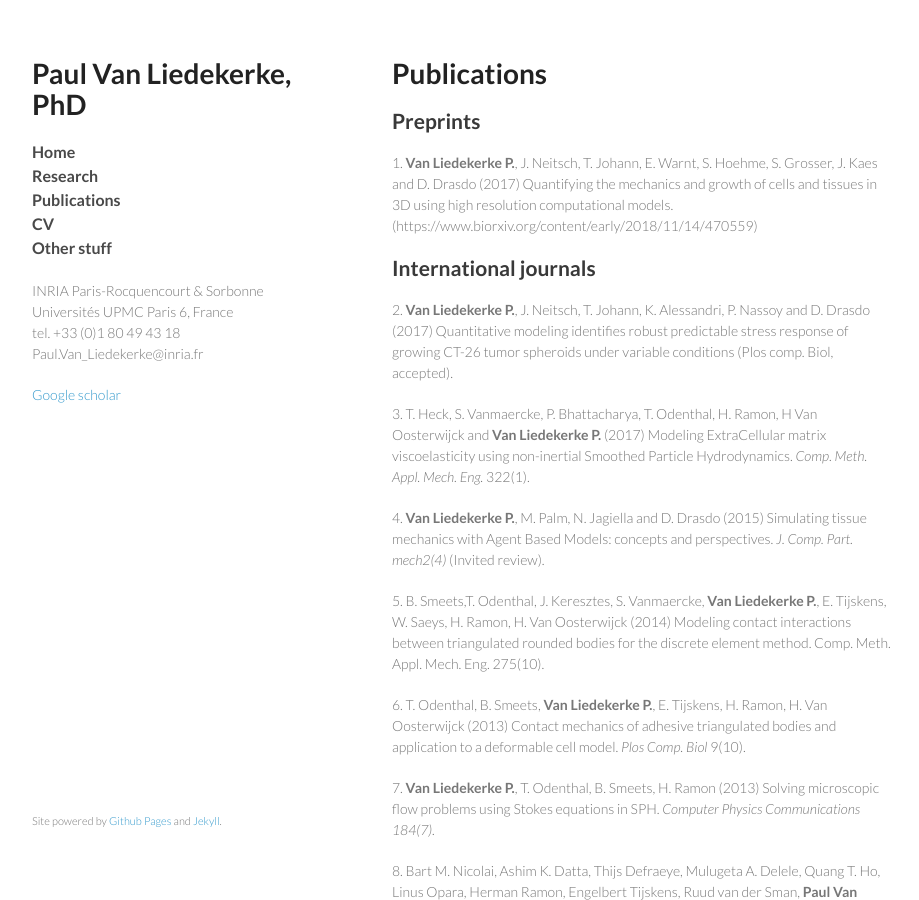
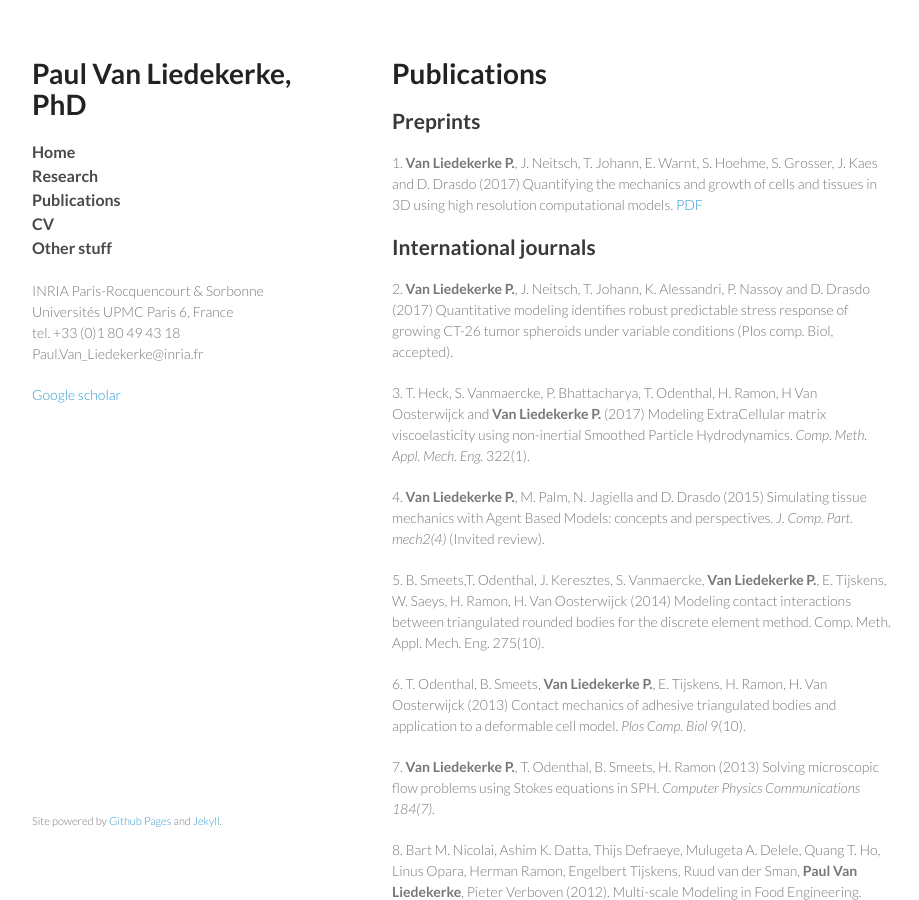
Before and after one commit to paulvanliedekerke/wittgenstein, a Jekyll site: the page publi.html, which Jekyll copies as it is, in a window 1280 px wide and 900 px high. Shown: the whole window, without its empty margins (178-1097 px from the left). Built offline with Jekyll 4.4.1, drawn with Linux system fonts in a browser that asks for light colours; Markdown is read by kramdown in place of the engine named in the settings.

Commit message:
Update publi.html

```diff
--- a/publi.html
+++ b/publi.html
@@ -44,7 +44,7 @@
  <p></p>
 <h2>Preprints</h2>
 <p>1. <b>Van Liedekerke P.</b>, J. Neitsch, T. Johann, E. Warnt, S. Hoehme, S. Grosser, J. Kaes and D. Drasdo (2017) Quantifying the mechanics and growth of cells and tissues in 3D using high resolution computational models.
- (https://www.biorxiv.org/content/early/2018/11/14/470559) </p>
+ <a href="https://www.biorxiv.org/content/early/2018/11/14/470559">PDF</a><br>  </p>
 <p></p>
 <h2>International journals</h2>
 <p>2. <b>Van Liedekerke P.</b>, J. Neitsch, T. Johann, K. Alessandri, P. Nassoy and D. Drasdo (2017) Quantitative
```
